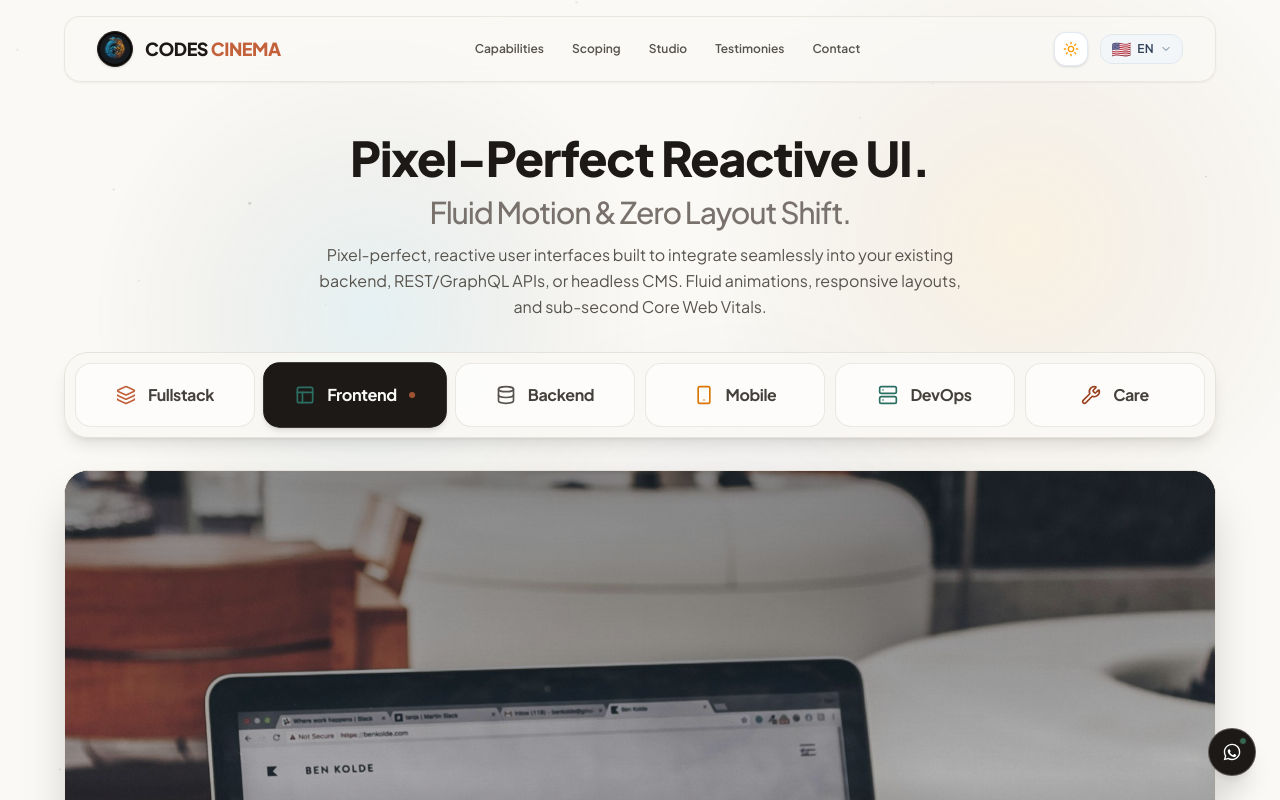
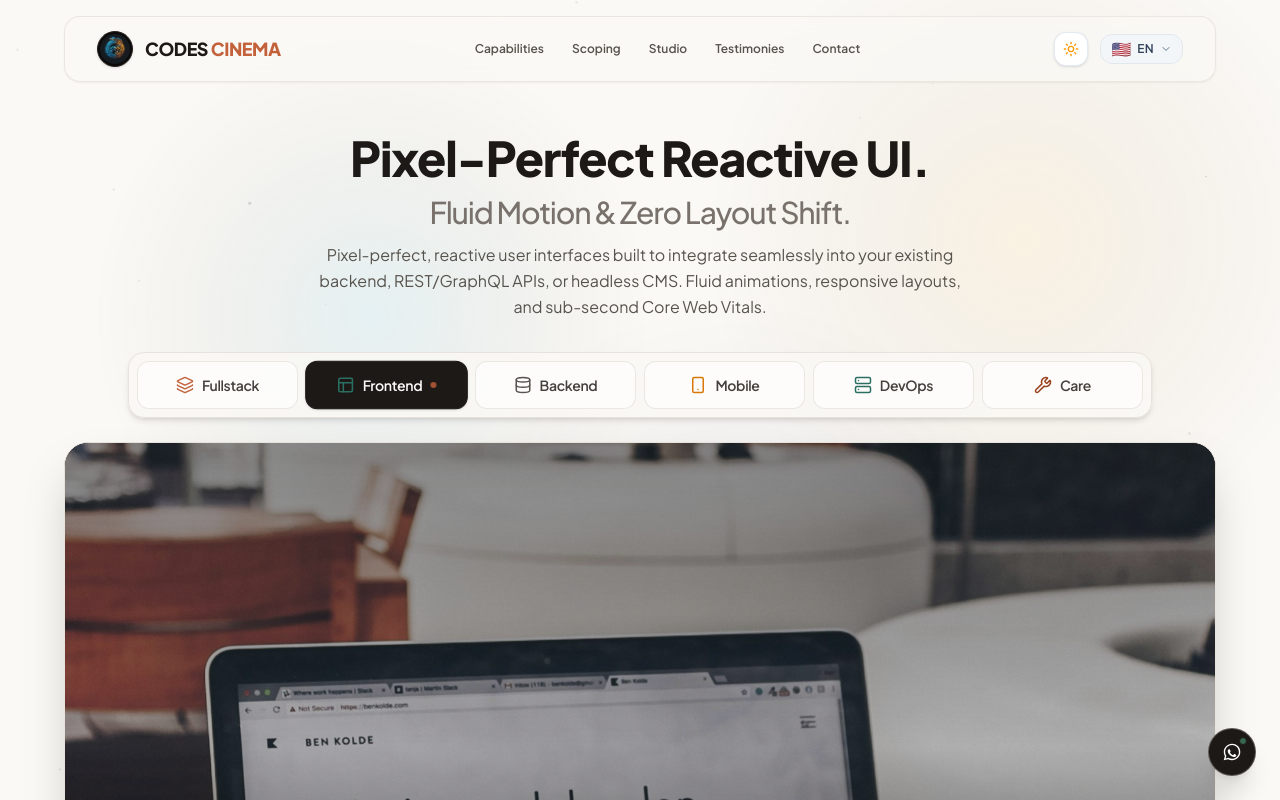
Before and after one commit to chilavet/code-cinema-studios, a React (Vite) app: page / in a window 1280 px wide. Shown: the top 800 px of the page. Built offline with nearby package versions, Linux system fonts and the light colour scheme.

Commit message:
style: reduce horizontal switcher deck dimensions by 25%

```diff
--- a/src/components/Hero.jsx
+++ b/src/components/Hero.jsx
@@ -278,9 +278,9 @@ export default function Hero() {
           </div>
         </div>
 
-        {/* Expanded 6 Disciplines Interactive Switcher Deck (Longer & Bigger) */}
-        <div className="w-full max-w-7xl mx-auto mb-8 p-2 sm:p-2.5 rounded-2xl sm:rounded-3xl bg-[#FAF8F5]/85 dark:bg-[#181614]/85 backdrop-blur-md border border-[#E7E2DB] dark:border-[#2C2825] shadow-lg">
-          <div className="grid grid-cols-2 sm:grid-cols-3 lg:grid-cols-6 gap-2 sm:gap-2.5 w-full">
+        {/* 6 Disciplines Interactive Switcher Deck (Reduced by 25%) */}
+        <div className="w-full max-w-5xl mx-auto mb-6 p-1.5 sm:p-2 rounded-2xl bg-[#FAF8F5]/85 dark:bg-[#181614]/85 backdrop-blur-md border border-[#E7E2DB] dark:border-[#2C2825] shadow-md">
+          <div className="grid grid-cols-2 sm:grid-cols-3 lg:grid-cols-6 gap-1.5 sm:gap-2 w-full">
             {tabConfigs.map((tab) => {
               const Icon = tab.icon;
               const isSelected = activeTab === tab.id;
@@ -294,14 +294,14 @@ export default function Hero() {
                     setIsPaused(true);
                   }}
                   onMouseLeave={() => setIsPaused(false)}
-                  className={`relative py-3.5 sm:py-4 px-3 sm:px-5 rounded-xl sm:rounded-2xl min-h-[56px] sm:min-h-[64px] font-bold transition-all duration-200 cursor-pointer flex items-center justify-center gap-2.5 sm:gap-3 border overflow-hidden ${
+                  className={`relative py-2.5 sm:py-3 px-2.5 sm:px-3.5 rounded-xl min-h-[44px] sm:min-h-[48px] font-semibold transition-all duration-200 cursor-pointer flex items-center justify-center gap-2 border overflow-hidden ${
                     isSelected
-                      ? 'bg-stone-900 text-stone-50 dark:bg-[#FAF8F5] dark:text-stone-950 border-stone-900 dark:border-stone-100 shadow-md scale-[1.02]'
+                      ? 'bg-stone-900 text-stone-50 dark:bg-[#FAF8F5] dark:text-stone-950 border-stone-900 dark:border-stone-100 shadow-sm scale-[1.01]'
                       : 'bg-white/60 dark:bg-[#1F1C1A]/60 text-stone-700 dark:text-stone-300 border-[#E7E2DB]/80 dark:border-[#2C2825]/80 hover:bg-[#F2EFE9] dark:hover:bg-[#252220] hover:border-stone-400/40 dark:hover:border-stone-600/40'
                   }`}
                 >
-                  <Icon className={`w-4.5 h-4.5 sm:w-5 sm:h-5 shrink-0 ${isSelected ? (tab.color.includes('text-[#C2613A]') ? 'text-[#E07A5F]' : tab.color) : tab.color}`} />
-                  <span className="text-xs sm:text-sm md:text-base tracking-tight font-bold truncate">
+                  <Icon className={`w-4 h-4 sm:w-4.5 sm:h-4.5 shrink-0 ${isSelected ? (tab.color.includes('text-[#C2613A]') ? 'text-[#E07A5F]' : tab.color) : tab.color}`} />
+                  <span className="text-xs sm:text-sm tracking-tight font-semibold truncate">
                     {tab.label}
                   </span>
                   {isSelected && (
```
